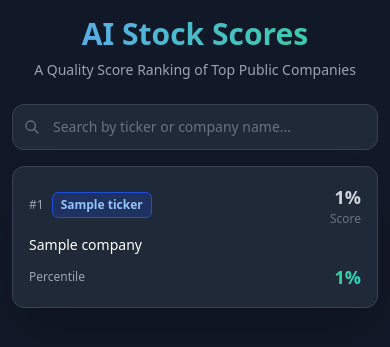
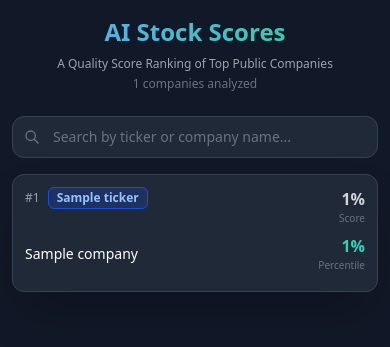
Before and after one commit to matthewjinmp1/ai_stock_scorer_web_app, a Flask app: template web_app/templates/index.html in a window 390 px wide. Shown: the top 347 px of the page. Run offline with Flask 3, Linux system fonts and the light colour scheme; the template is opened without the code that fills it: most values are stand-ins (such as "Sample title", 1, 10 or a date in 2020); some libraries are stand-ins or nearby versions.

Commit message:
added better screen fit for mobile

```diff
--- a/web_app/templates/detail.html
+++ b/web_app/templates/detail.html
@@ -32,7 +32,7 @@
                     <span class="bg-blue-900/50 text-blue-300 px-3 sm:px-4 py-1 sm:py-1.5 rounded-lg text-base sm:text-lg font-black border border-blue-700 inline-block w-fit">
                         {{ company.ticker }}
                     </span>
-                    <h1 class="text-2xl sm:text-3xl md:text-4xl font-bold">{{ company.company_name or company.ticker }}</h1>
+                    <h1 class="text-xl sm:text-3xl md:text-4xl font-bold break-words">{{ company.company_name or company.ticker }}</h1>
                 </div>
             </div>
             <div class="flex gap-3 sm:gap-4">
@@ -90,7 +90,7 @@
                     <div class="bg-gray-800/50 p-3 sm:p-4 rounded-xl border border-gray-700/50 flex flex-col gap-2">
                         <div class="flex justify-between items-center">
                             <div class="flex flex-col flex-1 min-w-0">
-                                <span class="text-gray-400 text-xs sm:text-sm truncate">{{ label }}</span>
+                                <span class="text-gray-400 text-xs sm:text-sm break-words">{{ label }}</span>
                                 {% if is_reverse %}
                                 <span class="text-[9px] sm:text-[10px] text-orange-400/70 uppercase tracking-tighter">Lower is Better</span>
                                 {% endif %}
--- a/web_app/templates/index.html
+++ b/web_app/templates/index.html
@@ -18,10 +18,15 @@
 <body class="bg-gray-900 text-white min-h-screen">
     <div class="container mx-auto px-3 sm:px-4 py-4 sm:py-8">
         <header class="mb-6 sm:mb-12 text-center">
-            <h1 class="text-3xl sm:text-4xl md:text-5xl font-bold mb-2 sm:mb-4 bg-gradient-to-r from-blue-400 to-emerald-400 bg-clip-text text-transparent">
+            <h1 class="text-2xl sm:text-4xl md:text-5xl font-bold mb-2 sm:mb-4 bg-gradient-to-r from-blue-400 to-emerald-400 bg-clip-text text-transparent">
                 AI Stock Scores
             </h1>
-            <p class="text-gray-400 text-sm sm:text-lg md:text-xl">A Quality Score Ranking of Top Public Companies</p>
+            <p class="text-gray-400 text-xs sm:text-base md:text-xl mb-1 sm:mb-2">
+                A Quality Score Ranking of Top Public Companies
+            </p>
+            <p class="text-gray-500 text-xs sm:text-sm">
+                {{ companies|length }} companies analyzed
+            </p>
         </header>
 
         <!-- Search Bar -->
@@ -31,7 +36,7 @@
                     type="text"
                     id="searchInput"
                     placeholder="Search by ticker or company name..."
-                    class="w-full px-4 sm:px-6 py-3 sm:py-4 pl-10 sm:pl-12 text-sm sm:text-base bg-gray-800 border border-gray-700 rounded-xl text-white placeholder-gray-500 focus:outline-none focus:ring-2 focus:ring-blue-500 focus:border-transparent transition-all"
+                    class="w-full px-4 sm:px-6 py-2.5 sm:py-4 pl-10 sm:pl-12 text-sm sm:text-base bg-gray-800 border border-gray-700 rounded-xl text-white placeholder-gray-500 focus:outline-none focus:ring-2 focus:ring-blue-500 focus:border-transparent transition-all"
                 >
                 <svg class="absolute left-3 sm:left-4 top-1/2 transform -translate-y-1/2 w-4 h-4 sm:w-5 sm:h-5 text-gray-500" fill="none" stroke="currentColor" viewBox="0 0 24 24">
                     <path stroke-linecap="round" stroke-linejoin="round" stroke-width="2" d="M21 21l-6-6m2-5a7 7 0 11-14 0 7 7 0 0114 0z"></path>
@@ -54,28 +59,30 @@
             <div class="block md:hidden">
                 <div class="divide-y divide-gray-700">
                     {% for company in companies %}
-                    <div class="company-row p-4 hover:bg-gray-700/30 transition-colors cursor-pointer active:bg-gray-700/50"
+                    <div class="company-row p-3 sm:p-4 hover:bg-gray-700/30 active:bg-gray-700/50 transition-colors cursor-pointer"
                          onclick="saveScrollAndNavigate('/company/{{ company.ticker }}')"
                          data-ticker="{{ company.ticker }}"
                          data-company-name="{{ (company.company_name or company.ticker)|upper }}">
-                        <div class="flex items-center justify-between mb-2">
-                            <div class="flex items-center gap-2">
-                                <span class="text-gray-400 text-xs font-medium">#{{ loop.index }}</span>
-                                <span class="bg-blue-900/50 text-blue-300 px-2 py-1 rounded-md text-xs font-bold border border-blue-700">
+                        <div class="flex items-start justify-between gap-2 mb-2">
+                            <div class="flex items-center gap-2 flex-1 min-w-0">
+                                <span class="text-gray-400 text-xs font-medium flex-shrink-0">#{{ loop.index }}</span>
+                                <span class="bg-blue-900/50 text-blue-300 px-2 py-0.5 rounded-md text-xs font-bold border border-blue-700 flex-shrink-0">
                                     {{ company.ticker }}
                                 </span>
                             </div>
-                            <div class="text-right">
-                                <div class="text-lg font-bold text-gray-300">{{ company.score_percentage }}%</div>
-                                <div class="text-xs text-gray-500">Score</div>
+                            <div class="text-right flex-shrink-0">
+                                <div class="text-base sm:text-lg font-bold text-gray-300">{{ company.score_percentage }}%</div>
+                                <div class="text-[10px] sm:text-xs text-gray-500">Score</div>
                             </div>
                         </div>
-                        <div class="text-sm font-medium text-white mb-2">{{ company.company_name or company.ticker }}</div>
-                        <div class="flex items-center justify-between">
-                            <span class="text-xs text-gray-400">Percentile</span>
-                            <span class="text-lg font-bold bg-gradient-to-r from-emerald-400 to-teal-400 bg-clip-text text-transparent">
-                                {{ company.percentile }}%
-                            </span>
+                        <div class="flex items-center justify-between mb-1.5">
+                            <div class="text-sm sm:text-base font-medium text-white break-words flex-1 min-w-0 pr-2">{{ company.company_name or company.ticker }}</div>
+                            <div class="text-right flex-shrink-0">
+                                <div class="text-base sm:text-lg font-bold bg-gradient-to-r from-emerald-400 to-teal-400 bg-clip-text text-transparent">
+                                    {{ company.percentile }}%
+                                </div>
+                                <div class="text-[10px] sm:text-xs text-gray-500">Percentile</div>
+                            </div>
                         </div>
                     </div>
                     {% endfor %}
@@ -108,8 +115,8 @@
                                     {{ company.ticker }}
                                 </span>
                             </td>
-                            <td class="px-4 lg:px-6 py-3 lg:py-4 whitespace-nowrap">
-                                <div class="text-xs lg:text-sm font-medium text-white">{{ company.company_name or company.ticker }}</div>
+                            <td class="px-4 lg:px-6 py-3 lg:py-4">
+                                <div class="text-xs lg:text-sm font-medium text-white break-words">{{ company.company_name or company.ticker }}</div>
                             </td>
                             <td class="px-4 lg:px-6 py-3 lg:py-4 whitespace-nowrap text-right">
                                 <span class="text-base lg:text-lg font-bold text-gray-300">
```
Also changed, not shown: web_app/top_scores.db, 1 other file.
